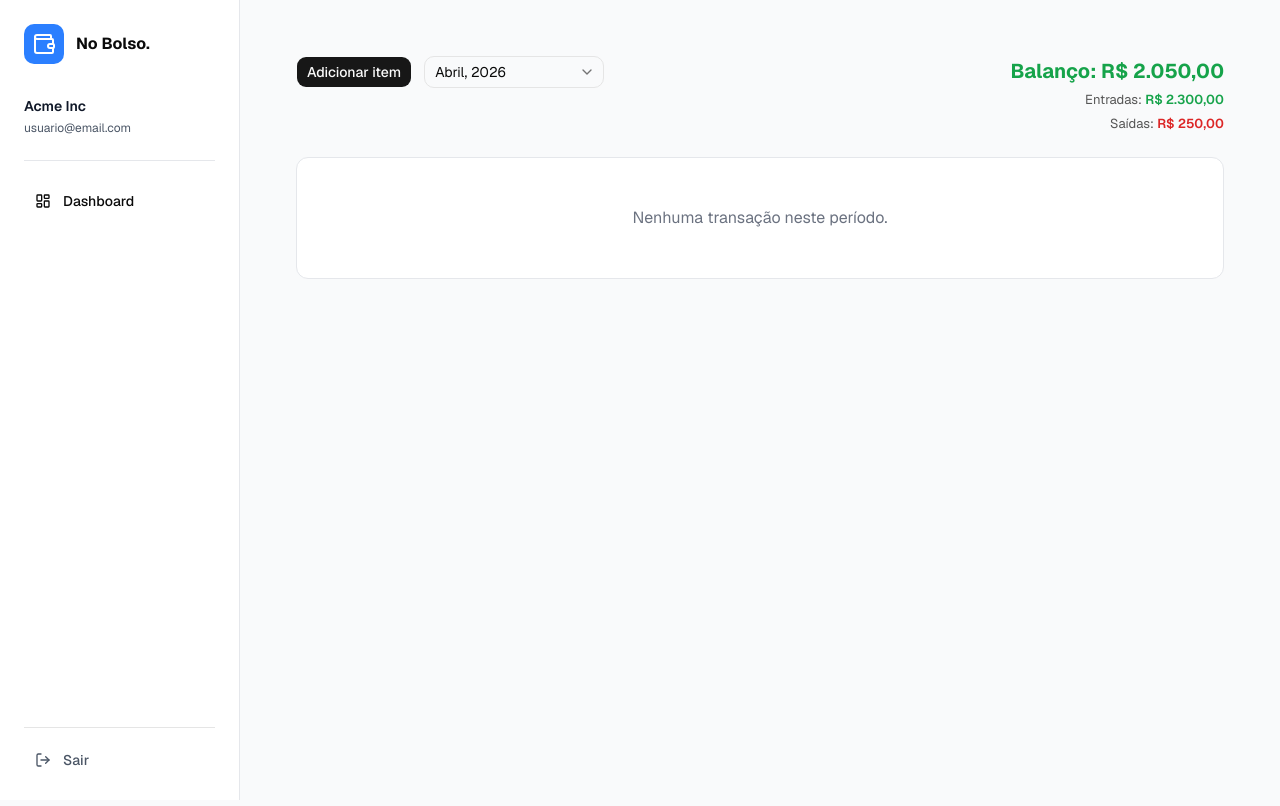
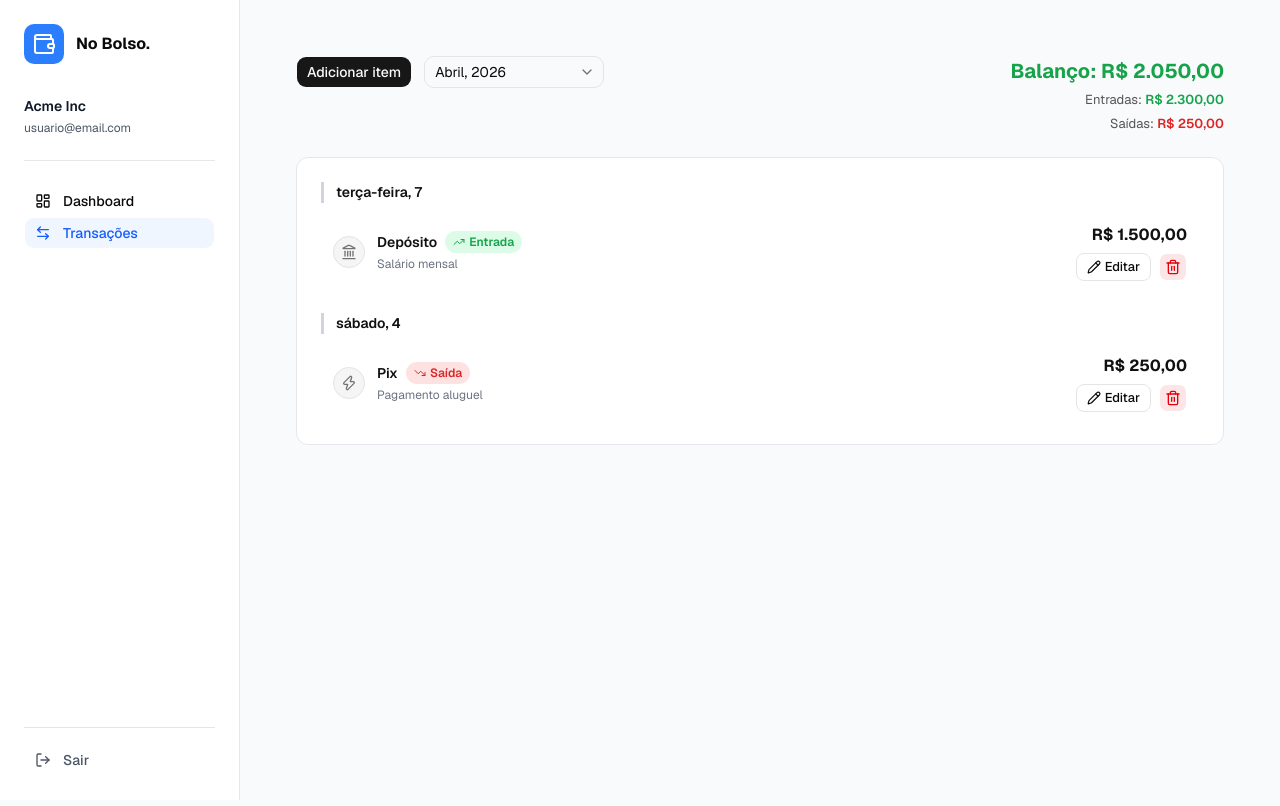
Before and after one commit to williamcolognesi/tech-challenge, a Next.js app: page /transactions in a window 1280 px wide. Shown: the top 806 px of the page. Built offline with nearby package versions, Linux system fonts and the light colour scheme.

Commit message:
[login-screen] - Merge com a master, adicao do menu transaction, e conexao da tela de login com a area logada

```diff
--- a/app/(auth)/login/page.tsx
+++ b/app/(auth)/login/page.tsx
@@ -1,5 +1,6 @@
 "use client";
 
+import { useRouter } from "next/navigation";
 import Link from "next/link";
 import { LogIn, Wallet } from "lucide-react";
 
@@ -11,6 +12,13 @@ import { VirtualCard } from "@/components/virtual-card";
 import styles from "./page.module.scss";
 
 export default function LoginPage() {
+  const router = useRouter();
+
+  const handleSubmit = (e: React.FormEvent) => {
+    e.preventDefault();
+    router.push("/dashboard");
+  };
+
   return (
     <div id={styles.login_page}>
       <div className={styles.left_container}>
@@ -33,7 +41,7 @@ export default function LoginPage() {
 
         <form
           className={styles.form_wrapper}
-          onSubmit={(e) => e.preventDefault()}
+          onSubmit={handleSubmit}
         >
           <h1 className={styles.form_title}>Entrar na conta</h1>
 
--- a/app/(auth)/register/page.tsx
+++ b/app/(auth)/register/page.tsx
@@ -1,5 +1,6 @@
 "use client";
 
+import { useRouter } from "next/navigation";
 import Link from "next/link";
 import { LogIn, Wallet } from "lucide-react";
 
@@ -11,6 +12,13 @@ import { VirtualCard } from "@/components/virtual-card";
 import styles from "./page.module.scss";
 
 export default function RegisterPage() {
+  const router = useRouter();
+
+  const handleSubmit = (e: React.FormEvent) => {
+    e.preventDefault();
+    router.push("/login");
+  };
+
   return (
     <div id={styles.register_page}>
       <div className={styles.left_container}>
@@ -33,7 +41,7 @@ export default function RegisterPage() {
 
         <form
           className={styles.form_wrapper}
-          onSubmit={(e) => e.preventDefault()}
+          onSubmit={handleSubmit}
         >
           <h1 className={styles.form_title}>Criar conta</h1>
 
--- a/app/page.tsx
+++ b/app/page.tsx
@@ -43,7 +43,7 @@ export default function Home() {
         </div>
         <div className="inline-flex justify-start items-center gap-6 overflow-hidden">
           <Button variant="default" size="lg">
-            <Link href="/login">Cadastrar gratis</Link>
+            <Link href="/register">Cadastrar gratis</Link>
             <ArrowUpRight />
           </Button>
 
@@ -105,7 +105,7 @@ export default function Home() {
         </div>
 
         <Button variant="default" size="lg">
-          <Link href="/login">Quero organizar minhas finanças</Link>
+          <Link href="/register">Quero organizar minhas finanças</Link>
           <ArrowUpRight />
         </Button>
         <div className="w-4 h-4 relative overflow-hidden">
--- a/components/layout/sidebar.tsx
+++ b/components/layout/sidebar.tsx
@@ -3,7 +3,7 @@
 import { useState } from 'react';
 import Link from 'next/link';
 import { usePathname } from 'next/navigation';
-import { Wallet, LayoutDashboard, LogOut, Menu } from 'lucide-react';
+import { Wallet, LayoutDashboard, ArrowLeftRight, LogOut, Menu } from 'lucide-react';
 import { cn } from '@/lib/utils';
 import { Button } from '@/components/ui/button';
 import { Separator } from '@/components/ui/separator';
@@ -19,6 +19,11 @@ const navItems = [
     title: 'Dashboard',
     href: '/dashboard',
     icon: LayoutDashboard,
+  },
+  {
+    title: 'Transações',
+    href: '/transactions',
+    icon: ArrowLeftRight,
   },
 ];
 
@@ -76,6 +81,7 @@ export function Sidebar() {
 
       {/* Logout Button */}
       <div className="space-y-1">
+        <Link href="/" onClick={() => setOpen(false)}>
           <Button
             variant="ghost"
             className="w-full justify-start gap-3 text-gray-600 hover:text-red-600 hover:bg-red-50 transition-colors"
@@ -83,6 +89,7 @@ export function Sidebar() {
             <LogOut className="w-5 h-5 flex-shrink-0" />
             <span className="text-sm">Sair</span>
           </Button>
+        </Link>
       </div>
     </>
   );
--- a/mocks/transaction/data/transactions.ts
+++ b/mocks/transaction/data/transactions.ts
@@ -1,5 +1,11 @@
 import { TRANSACTION_DIRECTION, TRANSACTION_TYPE } from "@/features/transactions/model/constants";
 import type { ITransaction } from "@/features/transactions/model/transaction.types";
+
+function daysAgo(days: number): Date {
+  const d = new Date();
+  d.setDate(d.getDate() - days);
+  return d;
+}
 
 export const MOCK_TRANSACTIONS: ITransaction[] = [
   {
@@ -7,9 +13,9 @@ export const MOCK_TRANSACTIONS: ITransaction[] = [
     valor: 1500.00,
     tipo: TRANSACTION_TYPE.DEPOSITO.codigo,
     direcao: TRANSACTION_DIRECTION.ENTRADA.codigo,
-    descricao: 'Salário março',
-    dataCadastro: new Date('2024-03-01T09:00:00'),
-    dataAtualizacao: new Date('2024-03-01T09:00:00'),
+    descricao: 'Salário mensal',
+    dataCadastro: daysAgo(2),
+    dataAtualizacao: daysAgo(2),
   },
   {
     id: 2,
@@ -17,8 +23,8 @@ export const MOCK_TRANSACTIONS: ITransaction[] = [
     tipo: TRANSACTION_TYPE.PIX.codigo,
     direcao: TRANSACTION_DIRECTION.SAIDA.codigo,
     descricao: 'Pagamento aluguel',
-    dataCadastro: new Date('2024-03-05T14:30:00'),
-    dataAtualizacao: new Date('2024-03-05T14:30:00'),
+    dataCadastro: daysAgo(5),
+    dataAtualizacao: daysAgo(5),
   },
   {
     id: 3,
@@ -26,7 +32,7 @@ export const MOCK_TRANSACTIONS: ITransaction[] = [
     tipo: TRANSACTION_TYPE.TRANSFERENCIA.codigo,
     direcao: TRANSACTION_DIRECTION.ENTRADA.codigo,
     descricao: 'Transferência poupança',
-    dataCadastro: new Date('2024-03-10T11:00:00'),
-    dataAtualizacao: new Date('2024-03-10T11:00:00'),
+    dataCadastro: daysAgo(10),
+    dataAtualizacao: daysAgo(10),
   }
 ];
```
Lines whose indentation alone changed are shown as unchanged.
